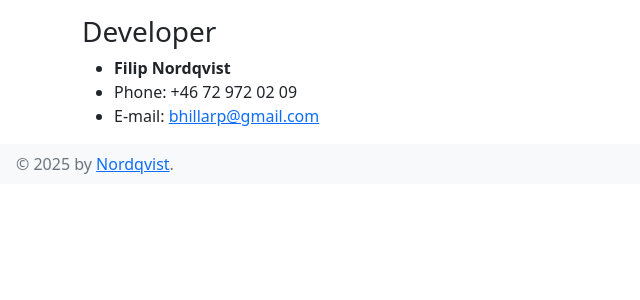
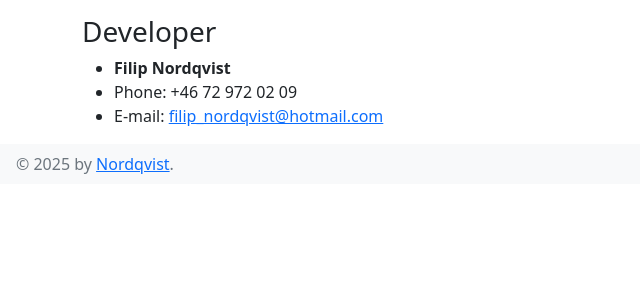
Before and after one commit to FilipNordqvist/flask-lookbook, a Flask app: page /contact in a window 1280 px wide. Shown: the part 251-551 px from the top of the page, without its empty margins (0-640 px from the left). Run offline with Flask 3, Linux system fonts and the light colour scheme.

Commit message:
Rätta till min mail

```diff
--- a/templates/contact.html
+++ b/templates/contact.html
@@ -13,6 +13,6 @@
 <ul>
   <li><strong>Filip Nordqvist</strong></li>
   <li>Phone: +46 72 972 02 09</li>
-  <li>E-mail: <a href="mailto:filip_nordqvist@hotmail.com">bhillarp@gmail.com</a></li>
+  <li>E-mail: <a href="mailto:filip_nordqvist@hotmail.com">filip_nordqvist@hotmail.com</a></li>
   </ul>
 {% endblock %}
```
